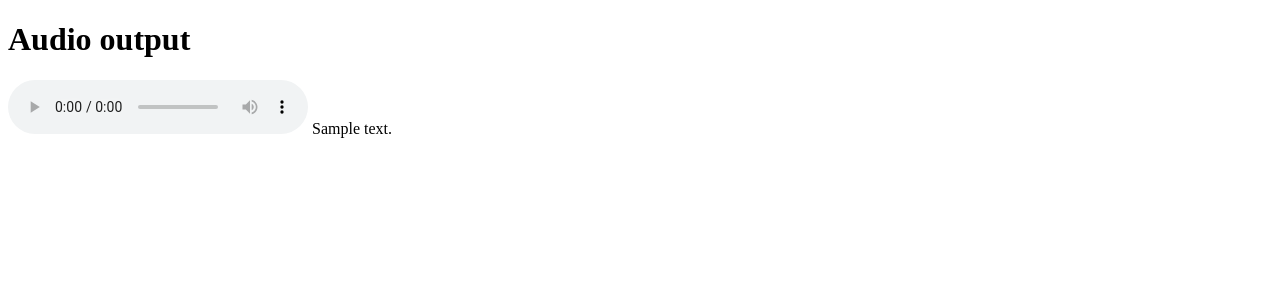
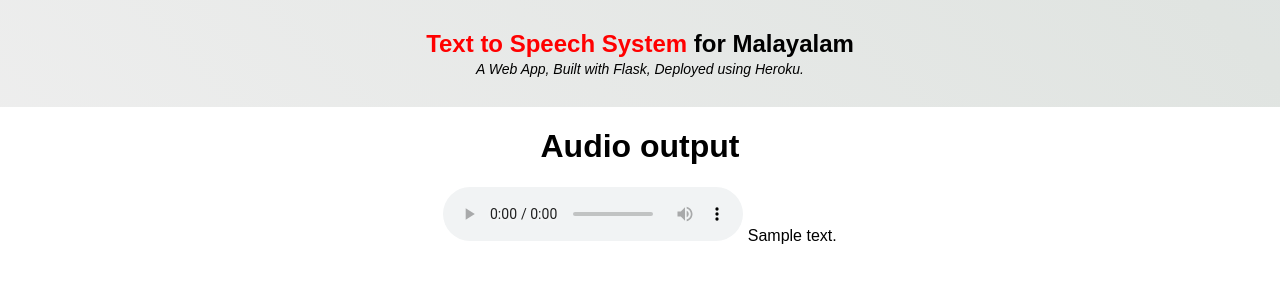
Before and after one commit to kurianbenoy/MTTS, a Flask app: template templates/output.html in a window 1280 px wide. Shown: the top 300 px of the page. Run offline with Flask 2, Linux system fonts and the light colour scheme; the template is opened without the code that fills it: most values are stand-ins (such as "Sample title", 1, 10 or a date in 2020); some libraries are stand-ins or nearby versions.

Commit message:
update result page html file

```diff
--- a/templates/output.html
+++ b/templates/output.html
@@ -1,8 +1,21 @@
 <!DOCTYPE html>
-<head>
+<html lang="en" dir="ltr">
+	<head>
+		<meta charset="utf-8">
+		<title>Spam SMS Detector</title>
+		<link rel="shortcut icon" href="{{ url_for('static', filename='spam-favicon.ico') }}">
+		<link rel="stylesheet" type="text/css" href="{{ url_for('static', filename='styles.css') }}">
+		<script src="https://kit.fontawesome.com/5f3f547070.js" crossorigin="anonymous"></script>
+	</head>
 
-</head>
 <body>
+    <!-- Website Title -->
+    <div class="container">
+        <h2 class='container-heading'><span>Text to Speech System</span> for Malayalam</h2>
+        <div class='description'>
+            <p>A Web App, Built with Flask, Deployed using Heroku.</p>
+        </div>
+    </div>
     <div class="#e0e0e0 grey lighten-2">
     <h1> Audio output</h1>
     <audio src="url_for('a.wav')" controls></audio>
```
